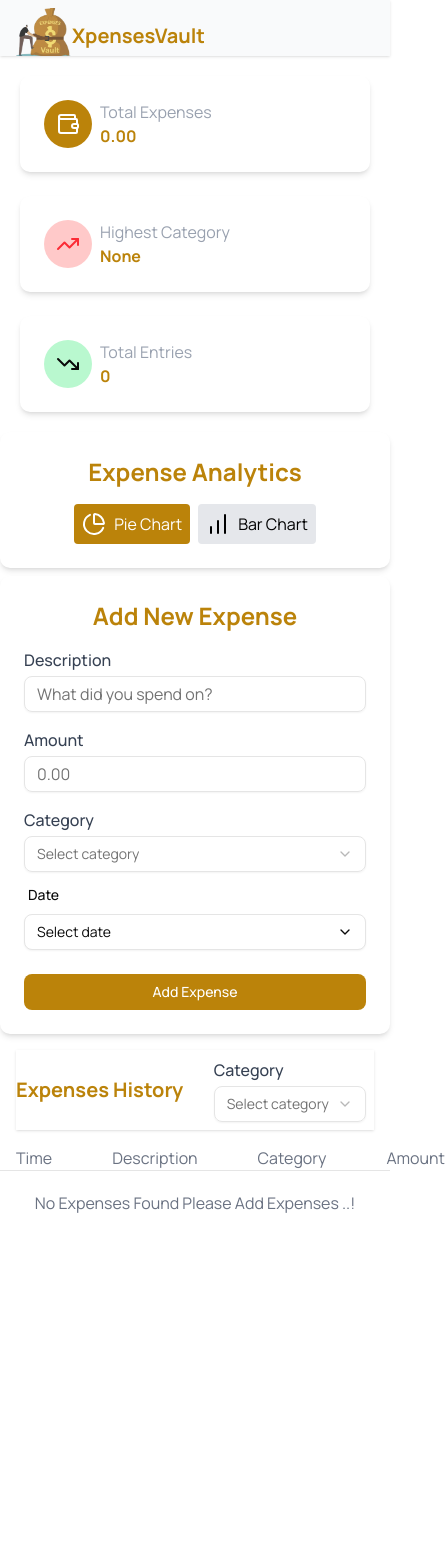
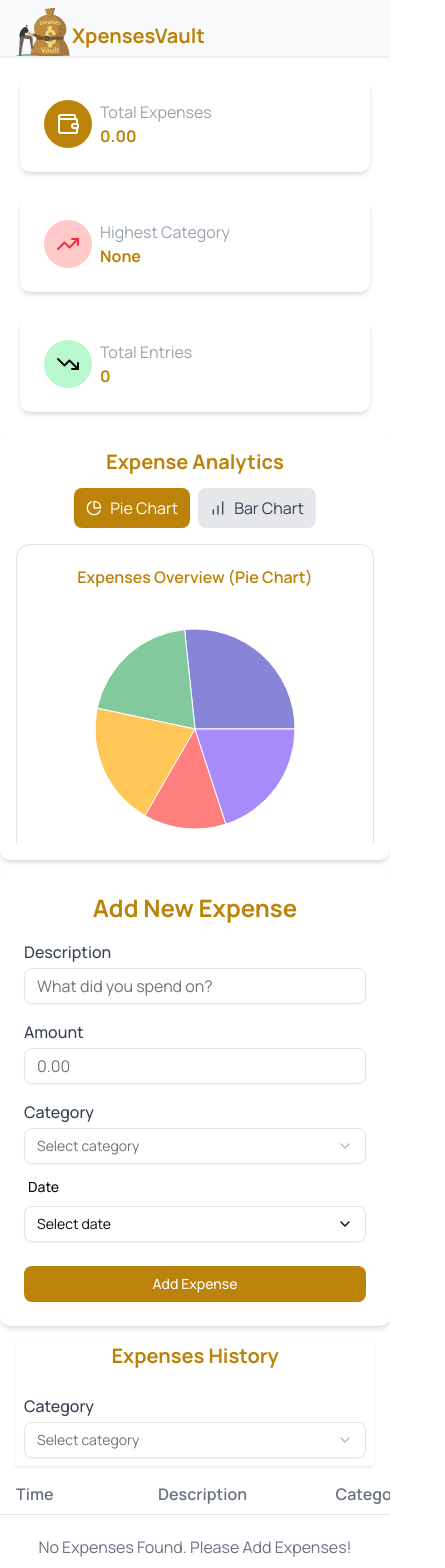
Before and after one commit to joshinavin2001/Expenses-Vault, a React (Vite) app: page / in a window 390 px wide. Shown: the top 1568 px of the page, 445 px wide, since content can reach past the window. Before the commit the page ends 1235 px from the top, so only its background shows below. Built offline with nearby package versions, Linux system fonts and the light colour scheme.

Commit message:
added pie and bar charts to Expense Analytics and improved mobile responsiveness with scroll in Expense History

```diff
--- a/package.json
+++ b/package.json
@@ -30,7 +30,7 @@
       "react-icons": "^5.5.0",
       "react-redux": "^9.2.0",
       "react-router-dom": "^7.9.4",
-      "recharts": "^3.3.0",
+      "recharts": "^2.15.4",
       "tailwind-merge": "^3.3.1",
       "tailwindcss": "^4.1.16"
    },
--- a/src/components/custom/ExpHistory.tsx
+++ b/src/components/custom/ExpHistory.tsx
@@ -8,19 +8,25 @@ import {
 import type { RootState } from "@/redux/store";
 import { useState } from "react";
 import { useSelector } from "react-redux";
+
 const ExpHistory = () => {
   const [category1, setCategory1] = useState("");
   const expHistory = useSelector((state: RootState) => state.expenses.tasks);
+
+  // Filtered Data
+  const filteredHistory = category1
+    ? expHistory.filter((item) => item.category === category1)
+    : expHistory;
+
   return (
     <>
-      <div className="flex justify-between items-center shadow-sm m-4">
-        <div>
-          <h2 className=" text-xl sm:text-3xl text-[#bb830a] font-bold">
+      {/* Header + Filter */}
+      <div className="flex flex-col sm:flex-row justify-between items-center shadow-sm m-4 gap-4">
+        <h2 className="text-xl sm:text-3xl text-[#bb830a] font-bold">
           Expenses History
         </h2>
-        </div>
-        <div>
-          <div className="block w-full p-2">
+
+        <div className="block w-full p-2 sm:w-56">
           <label className="block mb-1 font-medium text-gray-700">
             Category
           </label>
@@ -36,44 +42,45 @@ const ExpHistory = () => {
               <SelectItem value="travel">Travel</SelectItem>
               <SelectItem value="bills">Bills</SelectItem>
               <SelectItem value="shopping">Shopping</SelectItem>
-                <SelectItem value="other">Other</SelectItem>
+              <SelectItem value="others">Others</SelectItem>
             </SelectContent>
           </Select>
         </div>
       </div>
+
+      {/* History Table */}
+      <div className="w-full overflow-x-auto max-h-[400px] overflow-y-auto scroll-smooth scrollbar-thin scrollbar-thumb-gray-400 scrollbar-track-gray-100">
+        {/* Header */}
+        <div className="flex px-4 min-w-[600px] text-gray-500 font-semibold">
+          <h2 className="w-[25%]">Time</h2>
+          <h2 className="w-[25%]">Description</h2>
+          <h2 className="w-[25%] text-center">Category</h2>
+          <h2 className="w-[25%] text-end">Amount</h2>
         </div>
-      {/* history  */}
-      <div>
-        <div className="flex px-4 w-full gap-15 text-gray-500">
-          <h2 className="w-70">Time</h2>
-          <h2 className="w-62">Description</h2>
-          <h2 className="w-62 text-center">Category</h2>
-          <h2 className="w-62 text-end">Amount</h2>
-        </div>
-        <hr />
-        <div
-          className={`flex justify-center my-5 ${
-            expHistory.length > 0 ? "hidden" : "block"
-          }`}
-        >
+        <hr className="my-2" />
+
+        {/* Empty Message */}
+        {filteredHistory.length === 0 ? (
+          <div className="flex justify-center my-5">
             <h2 className="text-gray-500">
-            No Expenses Found Please Add Expenses ..!
+              No Expenses Found. Please Add Expenses!
             </h2>
           </div>
-        {/* output  */}
-        {expHistory.map((t) => {
-          return (
+        ) : (
+          filteredHistory.map((t) => (
             <div
-              className="flex px-4 py-2 gap-15 w-full font-bold text-gray-500"
+              className="flex px-4 py-2 min-w-[600px] font-medium text-gray-600 border-b border-gray-100"
               key={t.id}
             >
-              <h2 className="w-70">{t.date}</h2>
-              <h2 className="w-62">{t.title}</h2>
-              <h2 className="w-62 text-center">{t.category}</h2>
-              <h2 className="w-62 text-end">₹{t.amount}</h2>
+              <h2 className="w-[25%]">{t.date}</h2>
+              <h2 className="w-[25%] truncate">{t.title}</h2>
+              <h2 className="w-[25%] text-center capitalize">{t.category}</h2>
+              <h2 className="w-[25%] text-end text-[#bb830a] font-semibold">
+                ₹{t.amount}
+              </h2>
             </div>
-          );
-        })}
+          ))
+        )}
       </div>
     </>
   );
--- a/src/components/custom/ExpenseAnalytics.tsx
+++ b/src/components/custom/ExpenseAnalytics.tsx
@@ -1,19 +1,58 @@
 import { BarChart, PieChart } from "lucide-react";
+import ExpensePieChart from "./ExpensePieChart";
+import ExpenseBarChart from "./ExpenseBarChart";
+import { useState } from "react";
 
 const ExpenseAnalytics = () => {
+  const [activeCharts, setActiveCharts] = useState("pie");
+
   return (
-    <div className="bg-white p-6 rounded-lg shadow-md hover:shadow-lg flex gap-2 justify-center">
+    <div className="bg-white p-4 sm:p-6 rounded-lg shadow-md hover:shadow-lg">
       <div className="text-center">
-        <h2 className="text-[#bb830a] text-2xl font-bold mb-4">
+        <h2 className="text-[#bb830a] text-xl sm:text-2xl font-bold mb-3">
           Expense Analytics
         </h2>
-        <div className="flex gap-2 justify-center">
-          <button className="flex gap-2 bg-[#bb830a] p-2 active:scale-95 cursor-pointer rounded text-white">
-            <PieChart /> Pie Chart
+
+        {/* Chart toggle buttons */}
+        <div className="flex flex-wrap gap-2 justify-center mb-4">
+          <button
+            onClick={() => setActiveCharts("pie")}
+            className={`flex items-center gap-2 ${
+              activeCharts === "pie"
+                ? "bg-[#bb830a] text-white"
+                : "bg-gray-200 text-gray-700"
+            } px-3 py-2 rounded-md active:scale-95 transition`}
+          >
+            <PieChart className="w-4 h-4 sm:w-5 sm:h-5" /> Pie Chart
           </button>
-          <button className="flex gap-2 active:scale-95 cursor-pointer bg-gray-200 p-2 rounded text-black">
-            <BarChart /> Bar Chart
+
+          <button
+            onClick={() => setActiveCharts("bar")}
+            className={`flex items-center gap-2 ${
+              activeCharts === "bar"
+                ? "bg-[#bb830a] text-white"
+                : "bg-gray-200 text-gray-700"
+            } px-3 py-2 rounded-md active:scale-95 transition`}
+          >
+            <BarChart className="w-4 h-4 sm:w-5 sm:h-5" /> Bar Chart
           </button>
+        </div>
+
+        {/* Chart Container */}
+        {/* ⬇️ Horizontal scroll only — vertical scroll disabled */}
+        <div className="w-full max-w-[600px] mx-auto overflow-x-auto overflow-y-hidden">
+          <div className="min-w-[320px] sm:min-w-[400px] md:min-w-[500px]">
+            {activeCharts === "pie" && (
+              <div className="w-full h-[300px] sm:h-[350px]">
+                <ExpensePieChart />
+              </div>
+            )}
+            {activeCharts === "bar" && (
+              <div className="w-full h-[300px] sm:h-[350px]">
+                <ExpenseBarChart />
+              </div>
+            )}
+          </div>
         </div>
       </div>
     </div>
--- /dev/null
+++ b/src/components/custom/ExpenseBarChart.tsx
@@ -0,0 +1,49 @@
+import { Card, CardHeader, CardTitle, CardContent } from "@/components/ui/card";
+import {
+  BarChart,
+  Bar,
+  XAxis,
+  YAxis,
+  CartesianGrid,
+  Tooltip,
+  ResponsiveContainer,
+  Legend,
+} from "recharts";
+
+const data = [
+  { name: "Food", amount: 1200 },
+  { name: "Travel", amount: 800 },
+  { name: "Shopping", amount: 600 },
+  { name: "Bills", amount: 400 },
+  { name: "Others", amount: 300 },
+];
+const ExpenseBarChart = () => {
+  return (
+    <div>
+      <Card className="w-full max-w-2xl mx-auto shadow-md">
+        <CardHeader>
+          <CardTitle>Expenses Overview (Bar Chart)</CardTitle>
+        </CardHeader>
+        <CardContent>
+          <div className="h-80">
+            <ResponsiveContainer width="100%" height="100%">
+              <BarChart
+                data={data}
+                margin={{ top: 10, right: 30, left: 0, bottom: 5 }}
+              >
+                <CartesianGrid strokeDasharray="3 3" />
+                <XAxis dataKey="name" />
+                <YAxis />
+                <Tooltip />
+                <Legend />
+                <Bar dataKey="amount" fill="#8884d8" radius={[6, 6, 0, 0]} />
+              </BarChart>
+            </ResponsiveContainer>
+          </div>
+        </CardContent>
+      </Card>
+    </div>
+  );
+};
+
+export default ExpenseBarChart;
--- /dev/null
+++ b/src/components/custom/ExpensePieChart.tsx
@@ -0,0 +1,65 @@
+import { useEffect, useState } from "react";
+import { Card, CardHeader, CardTitle, CardContent } from "@/components/ui/card";
+import { PieChart, Pie, Cell, Tooltip, ResponsiveContainer } from "recharts";
+
+const data = [
+  { name: "Food", value: 400 },
+  { name: "Travel", value: 300 },
+  { name: "Shopping", value: 300 },
+  { name: "Bills", value: 200 },
+  { name: "Others", value: 300 },
+];
+
+const COLORS = ["#8884d8", "#82ca9d", "#ffc658", "#ff7f7f", "#a78bfa"];
+
+const ExpensePieChart = () => {
+  const [isMobile, setIsMobile] = useState(false);
+
+  useEffect(() => {
+    // detect screen width
+    const handleResize = () => setIsMobile(window.innerWidth < 640);
+    handleResize();
+    window.addEventListener("resize", handleResize);
+    return () => window.removeEventListener("resize", handleResize);
+  }, []);
+
+  return (
+    <Card className="w-full max-w-md mx-auto">
+      <CardHeader>
+        <CardTitle className="text-center text-[#bb830a]">
+          Expenses Overview (Pie Chart)
+        </CardTitle>
+      </CardHeader>
+
+      <CardContent>
+        <div className="h-64">
+          <ResponsiveContainer width="100%" height="100%">
+            <PieChart>
+              <Pie
+                data={data}
+                cx="50%"
+                cy="50%"
+                outerRadius={100}
+                fill="#8884d8"
+                dataKey="value"
+                labelLine={false}
+                // ❌ hide labels on mobile
+                label={!isMobile ? ({ name }) => name : false}
+              >
+                {data.map((entry, index) => (
+                  <Cell
+                    key={`cell-${index}`}
+                    fill={COLORS[index % COLORS.length]}
+                  />
+                ))}
+              </Pie>
+              <Tooltip />
+            </PieChart>
+          </ResponsiveContainer>
+        </div>
+      </CardContent>
+    </Card>
+  );
+};
+
+export default ExpensePieChart;
--- /dev/null
+++ b/src/components/ui/card.tsx
@@ -0,0 +1,92 @@
+import * as React from "react";
+
+import { cn } from "@/lib/utils";
+
+function Card({ className, ...props }: React.ComponentProps<"div">) {
+  return (
+    <div
+      data-slot="card"
+      className={cn(
+        "bg-card text-card-foreground flex flex-col gap-2 rounded-xl border py-6 shadow-sm",
+        className
+      )}
+      {...props}
+    />
+  );
+}
+
+function CardHeader({ className, ...props }: React.ComponentProps<"div">) {
+  return (
+    <div
+      data-slot="card-header"
+      className={cn(
+        "@container/card-header grid auto-rows-min grid-rows-[auto_auto] items-start gap-2 px-6 has-data-[slot=card-action]:grid-cols-[1fr_auto] [.border-b]:pb-5",
+        className
+      )}
+      {...props}
+    />
+  );
+}
+
+function CardTitle({ className, ...props }: React.ComponentProps<"div">) {
+  return (
+    <div
+      data-slot="card-title"
+      className={cn("leading-none font-semibold", className)}
+      {...props}
+    />
+  );
+}
+
+function CardDescription({ className, ...props }: React.ComponentProps<"div">) {
+  return (
+    <div
+      data-slot="card-description"
+      className={cn("text-muted-foreground text-sm", className)}
+      {...props}
+    />
+  );
+}
+
+function CardAction({ className, ...props }: React.ComponentProps<"div">) {
+  return (
+    <div
+      data-slot="card-action"
+      className={cn(
+        "col-start-2 row-span-2 row-start-1 self-start justify-self-end",
+        className
+      )}
+      {...props}
+    />
+  );
+}
+
+function CardContent({ className, ...props }: React.ComponentProps<"div">) {
+  return (
+    <div
+      data-slot="card-content"
+      className={cn("px-6", className)}
+      {...props}
+    />
+  );
+}
+
+function CardFooter({ className, ...props }: React.ComponentProps<"div">) {
+  return (
+    <div
+      data-slot="card-footer"
+      className={cn("flex items-center px-6 [.border-t]:pt-6", className)}
+      {...props}
+    />
+  );
+}
+
+export {
+  Card,
+  CardHeader,
+  CardFooter,
+  CardTitle,
+  CardAction,
+  CardDescription,
+  CardContent,
+};
```
Also changed, not shown: 1 other file (tests, documents, lock files or other folders). Lines whose indentation alone changed are shown as unchanged.
